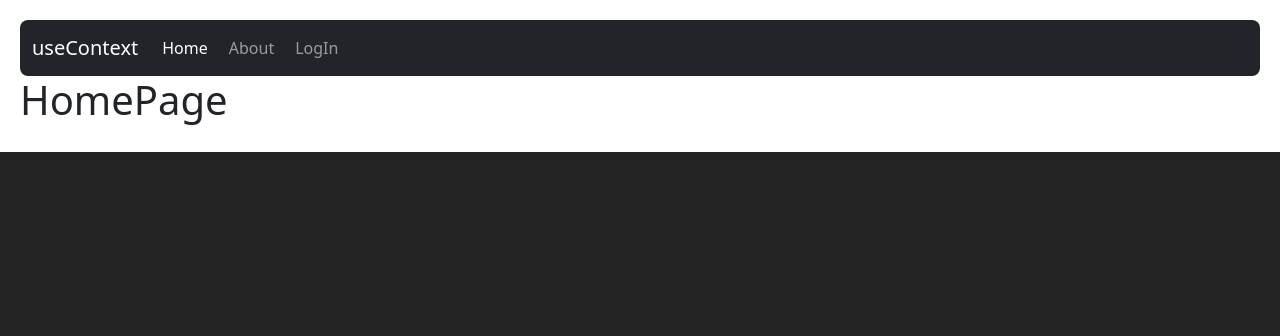
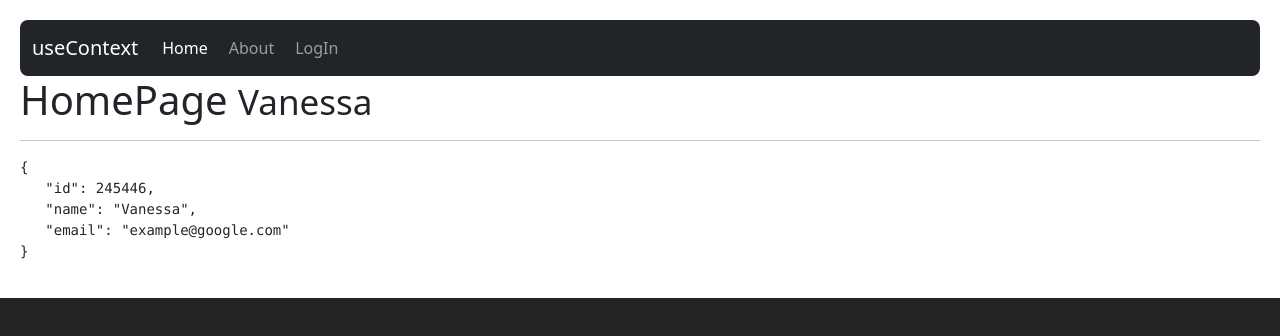
Before and after one commit to yosassenav/hooks-app, a React (Vite) app: page / in a window 1280 px wide. Shown: the top 336 px of the page. Built offline with nearby package versions, Linux system fonts and the light colour scheme.

Commit message:
revieweing useContext hook pt.2

```diff
--- a/src/09-useContext/HomePage.jsx
+++ b/src/09-useContext/HomePage.jsx
@@ -1,6 +1,14 @@
+import { useContext } from "react"
+import { UserContext } from "./context/UserContext";
 
 export const HomePage = () => {
+  const {user} = useContext(UserContext);
+
   return (
-    <h1>HomePage</h1>
+    <>
+      <h1>HomePage <small>{user?.name}</small></h1>
+      <hr/>
+      <pre>{JSON.stringify(user, null, 3)}</pre>
+    </>
   )
 }
--- a/src/09-useContext/Login.jsx
+++ b/src/09-useContext/Login.jsx
@@ -1,6 +1,18 @@
+import { useContext } from "react"
+import { UserContext } from "./context/UserContext";
 
 export const Login = () => {
+
+  const {user} = useContext(UserContext);
+
   return (
-    <h1>Login</h1>
+    <>
+      <h1>Login</h1>
+      <hr/>
+      <pre>{JSON.stringify(user, null, 3)}</pre>
+      <button className="bn btn-primary">Estlecer usuario</button>
+    </>
+
+
   )
 }
--- a/src/09-useContext/context/UserProvider.jsx
+++ b/src/09-useContext/context/UserProvider.jsx
@@ -1,10 +1,15 @@
 import PropTypes from "prop-types";
 import { UserContext } from "./UserContext"
 
+const user = {
+  id: 245446,
+  name: 'Vanessa',
+  email: 'example@google.com'
+}
 
 export const UserProvider = ({children}) => {
   return (
-    <UserContext.Provider value={{hola: 'Mundo'}}>
+    <UserContext.Provider value={{hola: 'Mundo', user}}>
         {children}
     </UserContext.Provider>
   )
--- a/src/main.jsx
+++ b/src/main.jsx
@@ -1,4 +1,3 @@
-import React from 'react';
 import ReactDOM from 'react-dom/client';
 import {BrowserRouter} from 'react-router-dom'
 import './index.css';
@@ -20,9 +19,9 @@ import { MainApp } from './09-useContext/MainApp';
 
 ReactDOM.createRoot(document.getElementById('root')).render(
   <BrowserRouter>
-    <React.StrictMode>
+    {/* <React.StrictMode> */}
       <MainApp/>
-    </React.StrictMode>
+    {/* </React.StrictMode> */}
   </BrowserRouter>
 
 )
```
